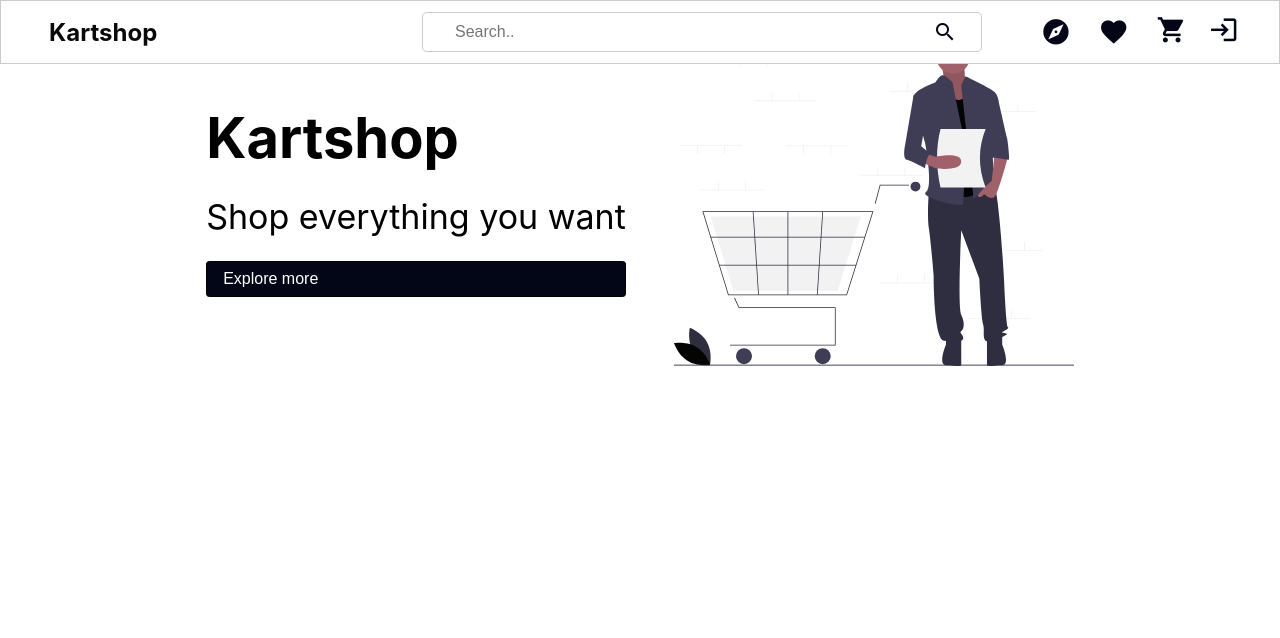
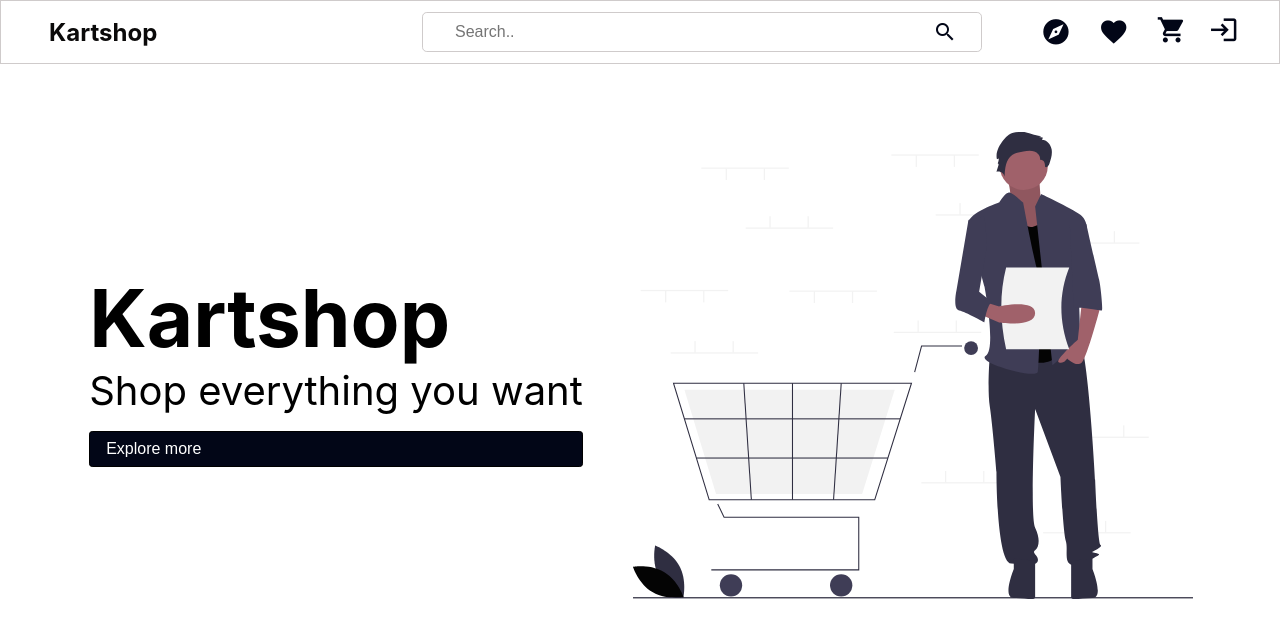
Before and after one commit to RaviPratihast/ecom-kartshop, a React (Create React App) app: page / in a window 1280 px wide. Shown: the top 638 px of the page. Built offline with nearby package versions, Linux system fonts and the light colour scheme.

Commit message:
Style: did some changes in landing page.

```diff
--- a/src/pages/home-page/home.css
+++ b/src/pages/home-page/home.css
@@ -5,15 +5,17 @@
   align-items: center;
   padding: 2rem;
   gap: 3rem;
+  /* border: 1px solid red; */
+  margin-top: 100px;
 }
 
 .home-image {
-  max-width: 35rem;
-
+  max-width: 45rem;
+  /* border: 1px solid red; */
 }
 .home-image img {
-  width: 400px; /* Set your preferred width */
-  height: 400px; /* Set your preferred height */
+  width: 35em; /* Set your preferred width */
+  height: 35em; /* Set your preferred height */
   max-width: 100%; /* Ensures it scales down */
   height: auto;
 }
@@ -21,7 +23,13 @@
 .home-content {
   display: flex;
   flex-direction: column;
-  gap: 1.5rem;
+  gap: 1rem;
+  /* border: 1px solid red; */
+  padding: 2px;
+}
+.home-text{
+  font-size: 2.5rem;
+
 }
 
 .home-btn {
--- a/src/pages/home-page/home.jsx
+++ b/src/pages/home-page/home.jsx
@@ -26,8 +26,10 @@ const Home = () => {
     <div>
       <div className="home-wrapper">
         <div className="home-content">
-          <h1>Kartshop</h1>
-          <h3>Shop everything you want</h3>
+          <div className="home-text">
+            <h1>Kartshop</h1>
+            <p>Shop everything you want</p>
+          </div>
           <Button onClick={() => navigate("/shop")}>Explore more</Button>
         </div>
 
```
